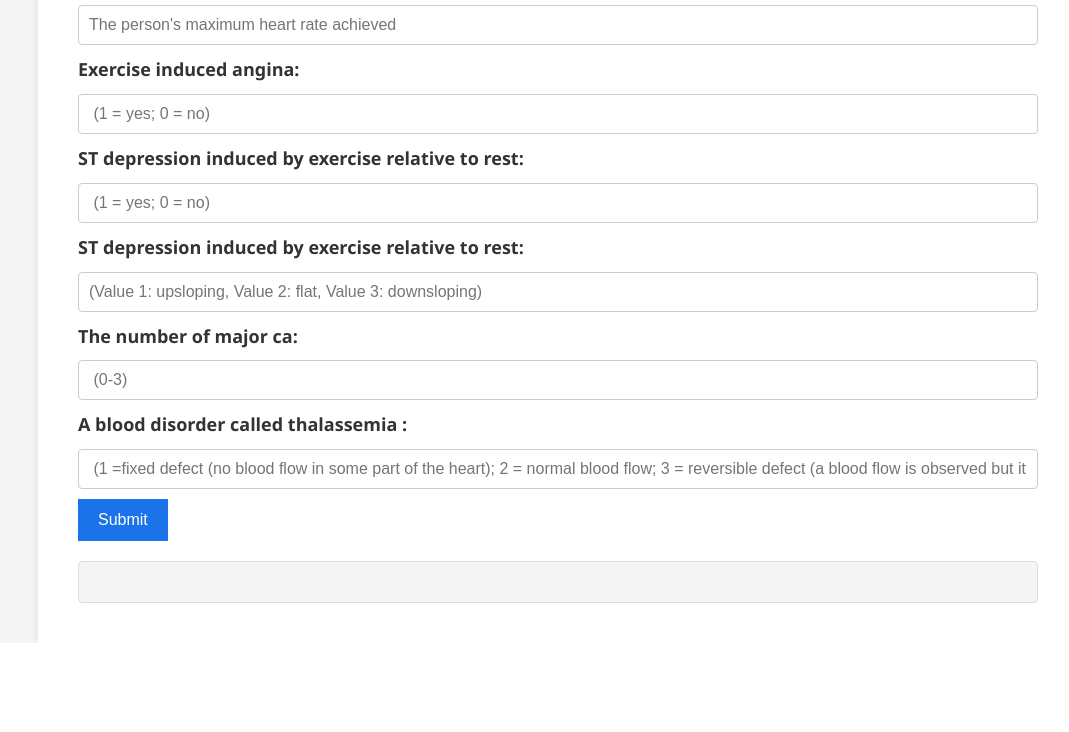
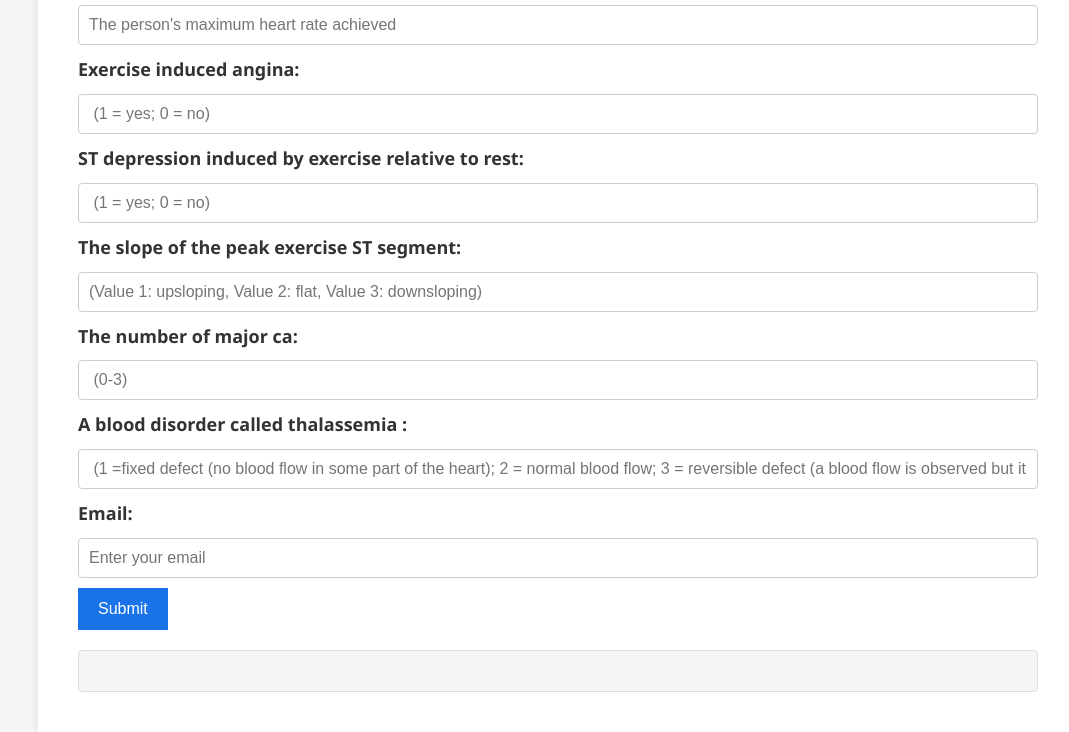
Before and after one commit to Sonicof/swasthrekha, a Flask app: page / in a window 1280 px wide, after a click on "Heart Disease prediction". Shown: the part 1033-1765 px from the top of the page, without its empty margins (202-1271 px from the left). Before the commit the page ends 1676 px from the top, so only its background shows below. Run offline with Flask 3, Linux system fonts and the light colour scheme; parts of the project's set-up code (start-up, migrations or seed data) failed here and were passed over.

Commit message:
Update 1.html

```diff
--- a/templates/1.html
+++ b/templates/1.html
@@ -47,12 +47,14 @@
         <input type="text" id="exang" name="exang" placeholder=" (1 = yes; 0 = no)" required>
         <label for="oldpeak">ST depression induced by exercise relative to rest:</label>
         <input type="text" id="oldpeak" name="oldpeak" placeholder=" (1 = yes; 0 = no)" required>
-        <label for="slope">ST depression induced by exercise relative to rest:</label>
+        <label for="slope">The slope of the peak exercise ST segment:</label>
         <input type="text" id="slope" name="slope" placeholder="(Value 1: upsloping, Value 2: flat, Value 3: downsloping)" required>
         <label for="ca">The number of major ca:</label>
         <input type="text" id="ca" name="ca" placeholder=" (0-3)" required>
         <label for="thal">A blood disorder called thalassemia :</label>
         <input type="text" id="thal" name="thal" placeholder=" (1 =fixed defect (no blood flow in some part of the heart); 2 = normal blood flow; 3 = reversible defect (a blood flow is observed but it is not normal))" required>
+        <label for="email">Email:</label>
+        <input type="email" id="email" name="email" placeholder="Enter your email" required>
         <button type="submit">Submit</button>
       </form>
       <!-- Heart disethalach prediction result -->
@@ -80,6 +82,8 @@
         <input type="text" id="DiabetesPedigreeFunction" name="DiabetesPedigreeFunction:" placeholder="Body mass index (weight in kg/(height in m)^2)" required>
         <label for="age">Age:</label>
         <input type="text" id="age" name="age" placeholder="Enter your age in years" required>
+        <label for="email">Email:</label>
+        <input type="email" id="email" name="email" placeholder="Enter your email" required>
         <button type="submit">Submit</button>
       </form>
       <!-- Diabetes prediction result -->
@@ -91,6 +95,8 @@
       <p>Enter the following information to get a prediction of your risk of having lung cancer.</p>
       <!-- Lung cancer form -->
       <form id="lung-form" onsubmit="submitForm(event, 'lung')" action="/predict/lung" method="POST">
+        <label for="gender">Gender:</label>
+        <input type="text" id="gender" name="gender" placeholder="Enter your Gender (1 for male, 0 for female)" required>
         <label for="age">Age:</label>
         <input type="text" id="age" name="age" placeholder="Enter your age in years" required>
         <label for="smoking">Smoking:</label>
@@ -119,8 +125,8 @@
         <input type="text" id="Swallowing_Difficulty" name="Swallowing_Difficulty" placeholder="YES=2 , NO=1." required>
         <label for="Chest_pain">Chest pain:</label>
         <input type="text" id="Chest_pain" name="Chest_pain" placeholder="YES=2 , NO=1." required>
-        <label for="Lung_Cancer">Lung Cancer:</label>
-        <input type="text" id="Lung_Cancer" name="Lung_Cancer" placeholder="YES=2 , NO=1." required>
+        <label for="email">Email:</label>
+        <input type="email" id="email" name="email" placeholder="Enter your email" required>
         <button type="submit">Submit</button>
       </form>
       <!-- Lung cancer result -->
```
